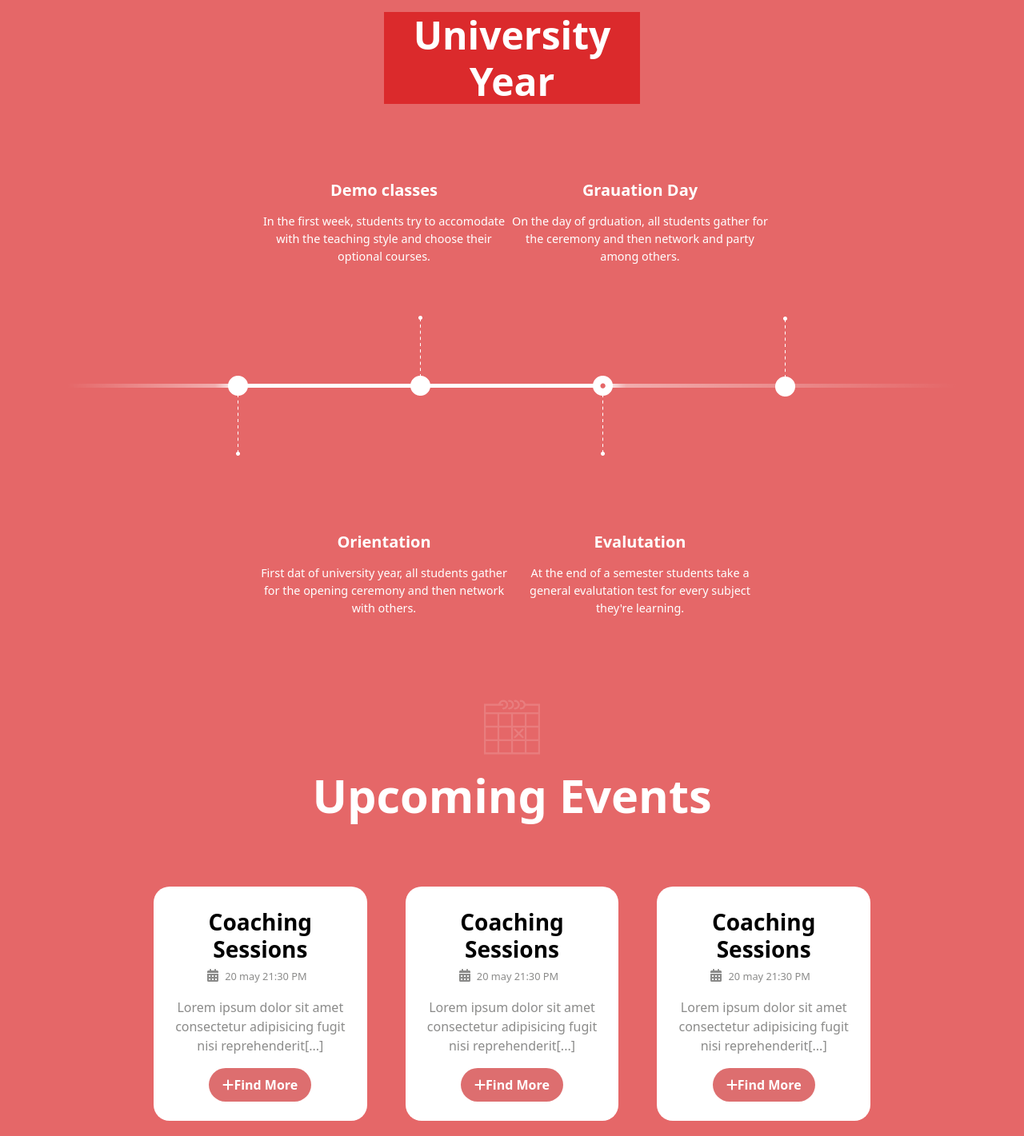
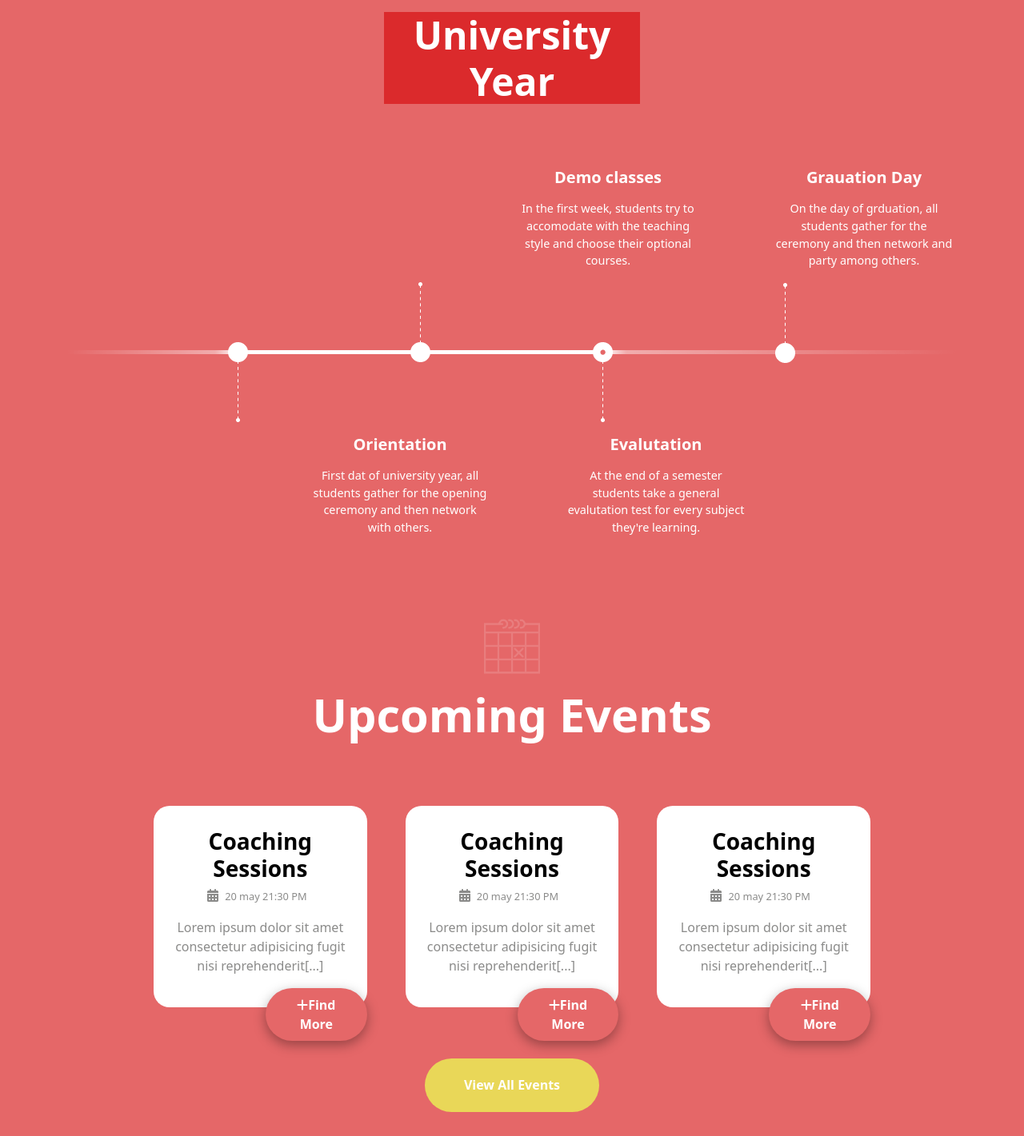
Before and after one commit to giuliaballestrero/proj-html-vuejs, a Vue app: page / in a window 1280 px wide. Shown: the part 3141-4562 px from the top of the page at 80% size. Built offline with nearby package versions, Linux system fonts and the light colour scheme.

Commit message:
Add buttons in footer and align buttons in main

```diff
--- a/src/components/FooterApp.vue
+++ b/src/components/FooterApp.vue
@@ -109,7 +109,26 @@ data() {
         </div>
         </section>
 
-        <div class="d-flex justify-content-end px-5">
+        <div class="d-flex justify-content-between align-items-center px-5">
+
+            <div class="theme-btns">
+                <div>
+                    <a href="#">
+                       <img src="../assets/svg/svg-3.svg" alt="leaf icon">
+                        <span>Purchase Theme</span>
+                    </a>
+
+                </div>
+
+                <div>
+                    <a href="#">
+                        <img src="../assets/svg/svg-2.svg" alt="theme icon">
+                        <span>Related Themes</span>
+                    </a>
+                </div>
+
+            </div>
+
             <a href="#" id="top-page">
                 <img src="../assets/img/back-to-top-arrow.svg" alt="top arrow">
             </a>
@@ -208,4 +227,26 @@ a#top-page {
     border-radius: 50%;
     padding: .7rem 1rem;
     }
+
+    .theme-btns div {
+        background-color:#000000cc;
+        box-shadow: rgba(0, 0, 0, 0.35) 0px 5px 15px;
+        opacity: 90%;
+        width: 180px;
+        border-radius: 10px;
+        padding: .5rem;
+        margin-bottom: .5rem;
+
+        img {
+            width: 15%;
+            padding-left: .5rem;
+        }
+
+        span {
+            padding-left: 1.5rem;
+            font-size: .7rem;
+            vertical-align: middle;
+        }
+
+    }
 </style>
--- a/src/components/MainApp.vue
+++ b/src/components/MainApp.vue
@@ -99,8 +99,8 @@ export default {
     <section class="university py-4 d-flex flex-column align-items-center">
         <!--University year timeline -->
         <img src="../assets/img/Clock-and-Bell.png" alt="bell" class="small-ico py-3">
-        <h2 class="text-center">University Year</h2>
-        <div class="top-line py-5 text-center d-flex justify-content-center">
+        <h2 class="text-center mb-3">University Year</h2>
+        <div class="top-line pt-5 text-center d-flex">
             <div class="w-25">
                 <h5 class="fw-vold">
                     Demo classes
@@ -123,7 +123,7 @@ export default {
 
         <img src="../assets/img/Timeline-Item.png" alt="timeline" id="timeline">
 
-        <div class="bottom-line py-5 text-center d-flex justify-content-center">
+        <div class="bottom-line pb-5 text-center d-flex">
             <div class="w-25">
                 <h5 class="fw-vold">
                     Orientation
@@ -437,6 +437,10 @@ h2 {
         font-size: .9rem;
     }
 
+    img {
+
+    }
+
     .squares-container {
         box-shadow: rgba(0, 0, 0, 0.16) 0px 10px 36px 0px, rgba(0, 0, 0, 0.06) 0px 0px 0px 1px;
     }
@@ -444,9 +448,21 @@ h2 {
     .square {
         width: calc(100% / 7.5);
         height: 200px;
-        border: 1px solid $border-color-5;
+        border: 1px solid $border-color-3;
         display: flex;
         flex-direction: column;
+
+        &:hover {
+            background-color: $vivid-bg-color-3;
+        }
+
+        &:hover span{
+            color: $main-light-text-color;
+        }
+
+        &:hover img {
+            filter: brightness(500%);
+        }
 
         img {
             width: 35%;
@@ -495,13 +511,33 @@ h2 {
 
     h5 {
         font-weight: bolder;
-        padding-top: 3rem;
+        padding-top: 1rem;
     }
 
     p {
         padding: 1rem 0;
         font-size: .9rem;
     }
+
+    .top-line div:first-child {
+        margin-left: 600px;
+        padding: 0 3rem;
+    }
+
+    .top-line div:last-child {
+        padding: 0 3rem;
+    }
+
+
+    .bottom-line div:first-child {
+        margin-left: 340px;
+        padding: 0 3rem;
+    }
+
+    .bottom-line div:last-child {
+        padding: 0 3rem;
+    }
+
 
 
 }
@@ -526,6 +562,7 @@ h2 {
             border-radius: 20px;
             padding: 1.5rem;
             text-align: center;
+            position: relative;
 
             span,
             p,
@@ -538,14 +575,16 @@ h2 {
             }
 
             button {
-            background-color: $vivid-bg-color-2;
-            color: $main-light-text-color;
-            border-radius: 50px;
-            padding: .5rem 1rem;
-            font-weight: bolder;
-        }
+                background-color: $vivid-bg-color-3;
+                box-shadow: rgba(0, 0, 0, 0.35) 0px 5px 15px;
+                color: $main-light-text-color;
+                border-radius: 50px;
+                padding: .5rem 1rem;
+                font-weight: bolder;
+                position: absolute;
+                left: 140px;
 
-
+            }
     }
 
     button {
@@ -582,6 +621,7 @@ h2 {
             padding: 1rem;
             text-align: center;
             box-shadow: rgba(0, 0, 0, 0.16) 0px 10px 36px 0px, rgba(0, 0, 0, 0.06) 0px 0px 0px 1px;
+            position: relative;
 
             p {
                 color: $grey-text-color-1;
@@ -601,6 +641,8 @@ h2 {
             border-radius: 50px;
             padding: .5rem 1rem;
             font-weight: bolder;
+            position: absolute;
+            left: 94px;
             }
 
         }
```
